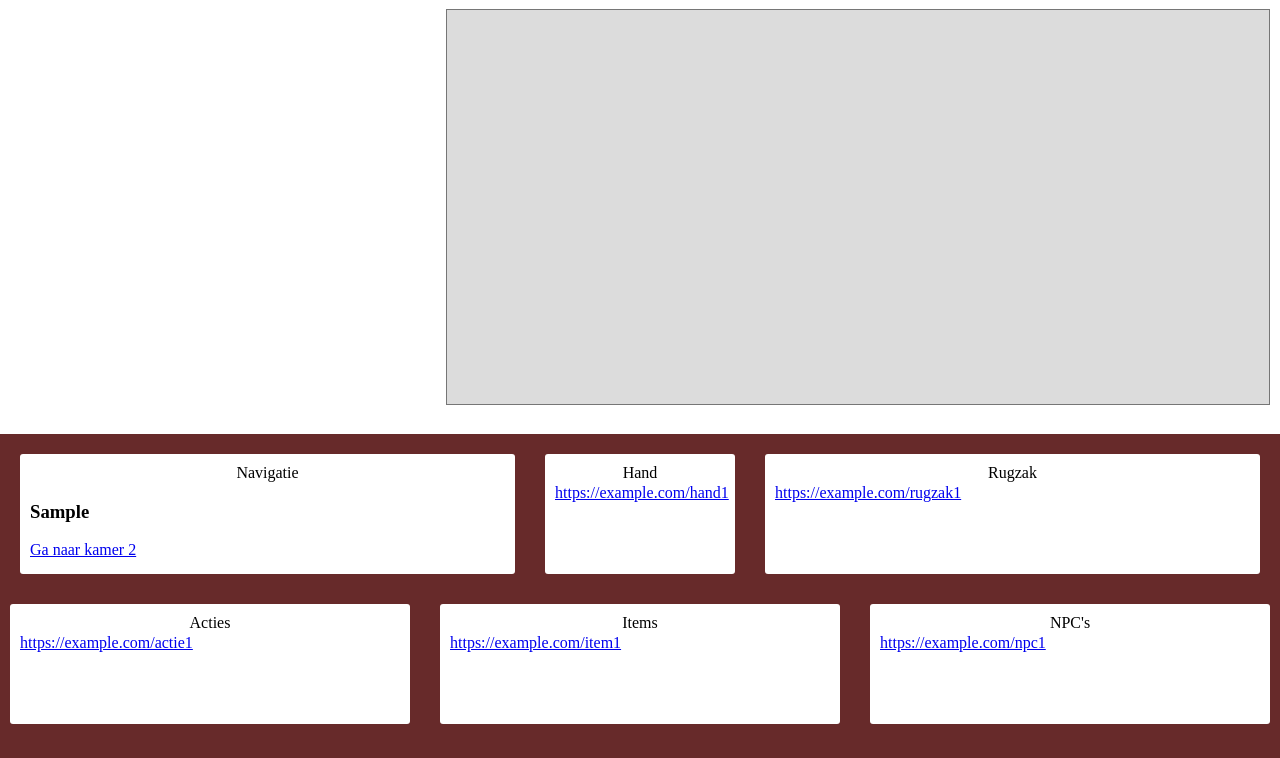
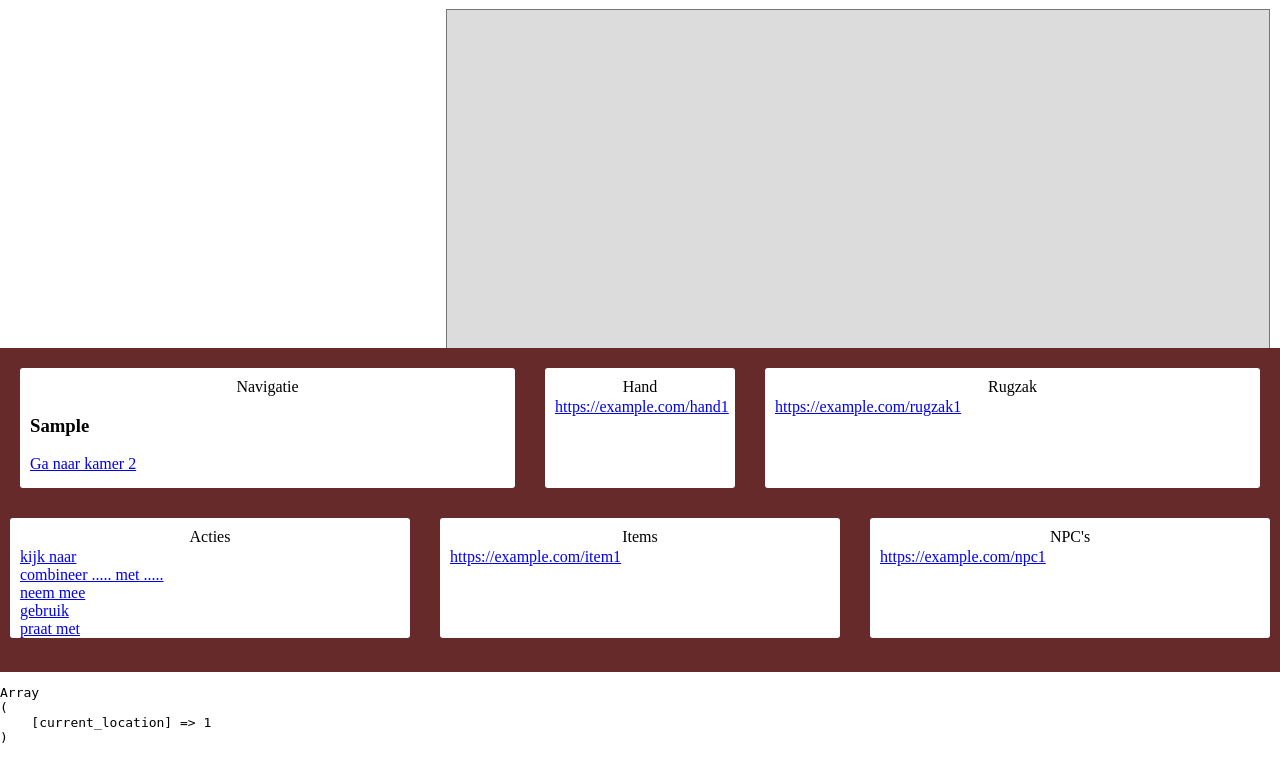
Before and after one commit to RepsajJohn/Horror-Mansion, a PHP site: page / in a window 1280 px wide. Shown: the part 42-800 px from the top of the page. Run offline with PHP 8.4, Linux system fonts and the light colour scheme; tables that the repository leaves empty or names only in its code hold one stand-in row (values such as "Sample post").

Commit message:
acties aanpassing 2.0

```diff
--- a/PHP_files/functions.php
+++ b/PHP_files/functions.php
@@ -14,4 +14,62 @@ try {
     die ("Connection failed: " . $e->getMessage());
 
 }
- // database connection
+// database connection
+?>
+
+<?php
+
+
+
+function acties()
+{
+
+
+    $kijknaar = '<a href="actie?actie=kijk_naar">kijk naar</a><br>';
+    echo $kijknaar;
+
+    $combineer = '<a href="actie?actie=combineer">combineer ..... met .....</a><br>';
+    echo $combineer;
+
+    $neem_mee = '<a href="actie?actie=neem_mee">neem mee</a><br>';
+    echo $neem_mee;
+
+    $gebruik = '<a href="actie?actie=gebruik">gebruik</a><br>';
+    echo $gebruik;
+
+    $praat_met = '<a href="actie?actie=praat_met">praat met</a><br>';
+    echo $praat_met;
+}
+?>
+
+
+
+
+
+
+
+<?php
+function dialoog()
+{
+    include 'kamers/index.php';
+
+    $servernaam = "localhost";
+    $gebruikersnaam = "root";
+    $wachtwoord = "";
+    $dbname = "horror_mansion";
+
+    try {
+        $conn = new PDO("mysql:host=$servernaam;dbname=$dbname", $gebruikersnaam, $wachtwoord);
+        $conn->setAttribute(PDO::ATTR_ERRMODE, PDO::ERRMODE_EXCEPTION);
+    } catch (PDOException $e) {
+        die("Connection failed: " . $e->getMessage());
+    }
+
+
+    $sql1 = "SELECT * FROM dialoog WHERE dialoog_nummer = current_location";
+    $result1 = $conn->prepare($sql1);
+    $result1->execute();
+    while ($row = $result1->fetch(Pdo::FETCH_ASSOC)) {
+        $beschrijving = $row['beschrijving'];
+    }
+}
--- a/game_layout_horror_mansion.php
+++ b/game_layout_horror_mansion.php
@@ -81,7 +81,7 @@
         <div class="laatste_3divs">
             <div class="acties_div">
                 <label for="acties">Acties</label>
-                <div id="acties"><?php echo "<a href='{$databaseLinks["acties"]}'>{$databaseLinks["acties"]}</a>"; ?></div>
+                <div id="acties"><?php acties(); ?></div>
             </div>
 
             <div class="item_div">
@@ -93,8 +93,13 @@
                 <label for="npcs">NPC's</label>
                 <div id="npcs"><?php echo "<a href='{$databaseLinks["npcs"]}'>{$databaseLinks["npcs"]}</a>"; ?></div>
             </div>
-        </div>
+        </div>    <?php
+        echo "<pre>";
+        print_r($_SESSION);
+        echo "</pre>";
+        ?>
     </div>
+
     </div>
 </body>
 
--- a/kamers/index.php
+++ b/kamers/index.php
@@ -13,5 +13,30 @@ $statement->execute(['current_location' => $_SESSION['current_location']]);
 $kamer = $statement->fetch(PDO::FETCH_ASSOC);
 
 
+$items_sql = "SELECT item_id, item_beschrijving FROM item WHERE kamer_nummer = :current_location";
+$stmt = $conn->prepare($items_sql);
+$stmt->execute(['current_location' => $_SESSION['current_location']]);
+$items = $stmt->fetchAll(PDO::FETCH_ASSOC);
+
+
+
+
+$dialoog_sql = "SELECT feedback FROM dialoog WHERE dialoog_id = :current_location";
+$statement = $conn->prepare($dialoog_sql);
+$statement->execute(['current_location' => $_SESSION['current_location']]);
+$dialoog = $statement->fetch(PDO::FETCH_ASSOC);
+
+$npc_sql = "SELECT npc_naam FROM npc WHERE npc_id = :current_location";
+$statement = $conn->prepare($npc_sql);
+$statement->execute(['current_location' => $_SESSION['current_location']]);
+$npc = $statement->fetch(PDO::FETCH_ASSOC);
+
+$keuze_sql = "SELECT eerste_keuze FROM keuze WHERE kamer_nummer = :current_location";
+$stmt = $conn->prepare($keuze_sql);
+$stmt->execute(['current_location' => $_SESSION['current_location']]);
+$keuze = $stmt->fetch(PDO::FETCH_ASSOC);
+
+
+
 
 require_once __DIR__ . '/../game_layout_horror_mansion.php';
--- /dev/null
+++ b/kamers/views/keuze.view.php
@@ -0,0 +1 @@
+<a href="?link=keuze"><?= $keuze["eerste_keuze"] ?></a>
```
Also changed, not shown: kamers/actie/index.php (added, +10 -0 lines), kamers/items/index.php (added, +13 -0 lines), kamers/views/items.view.php (added, +9 -0 lines).
